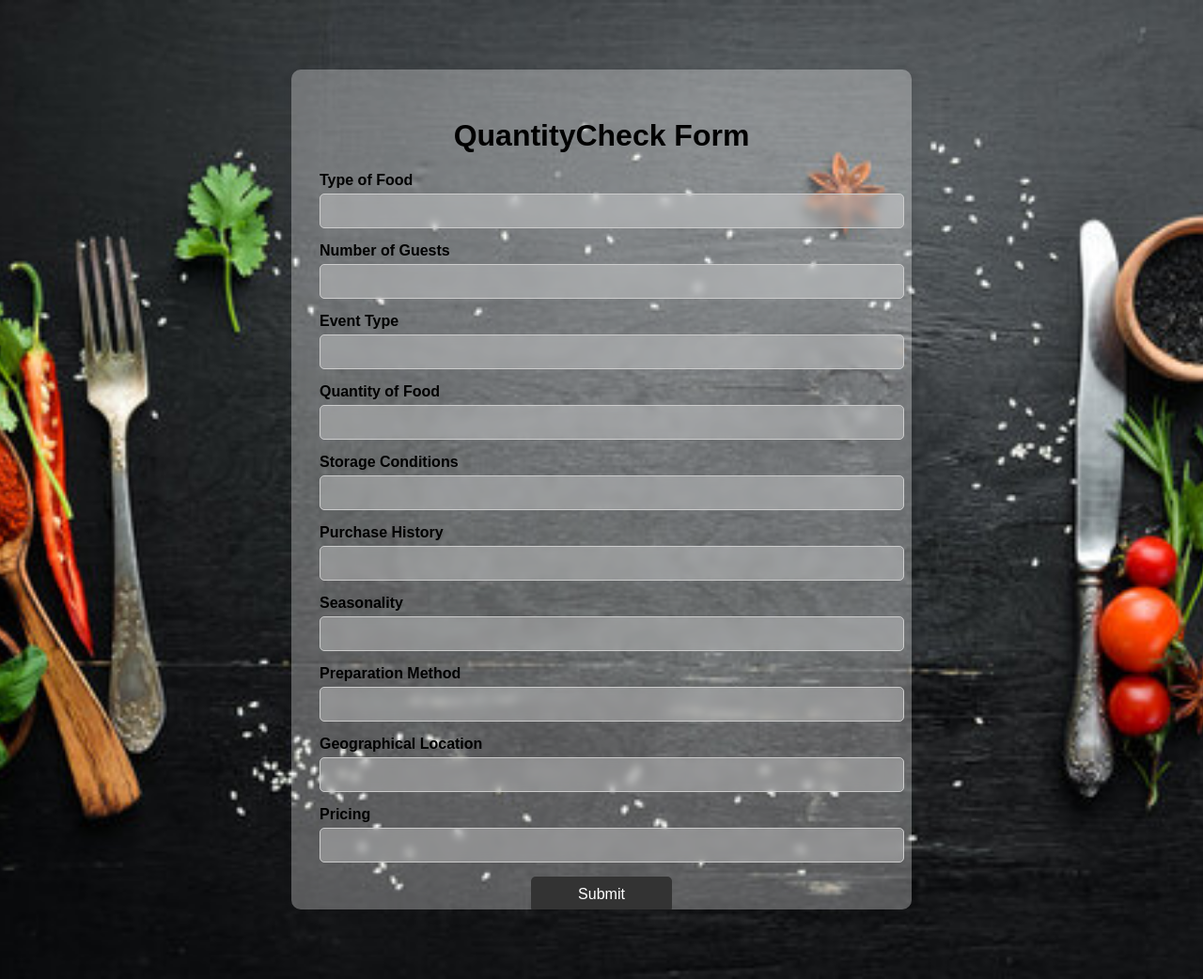
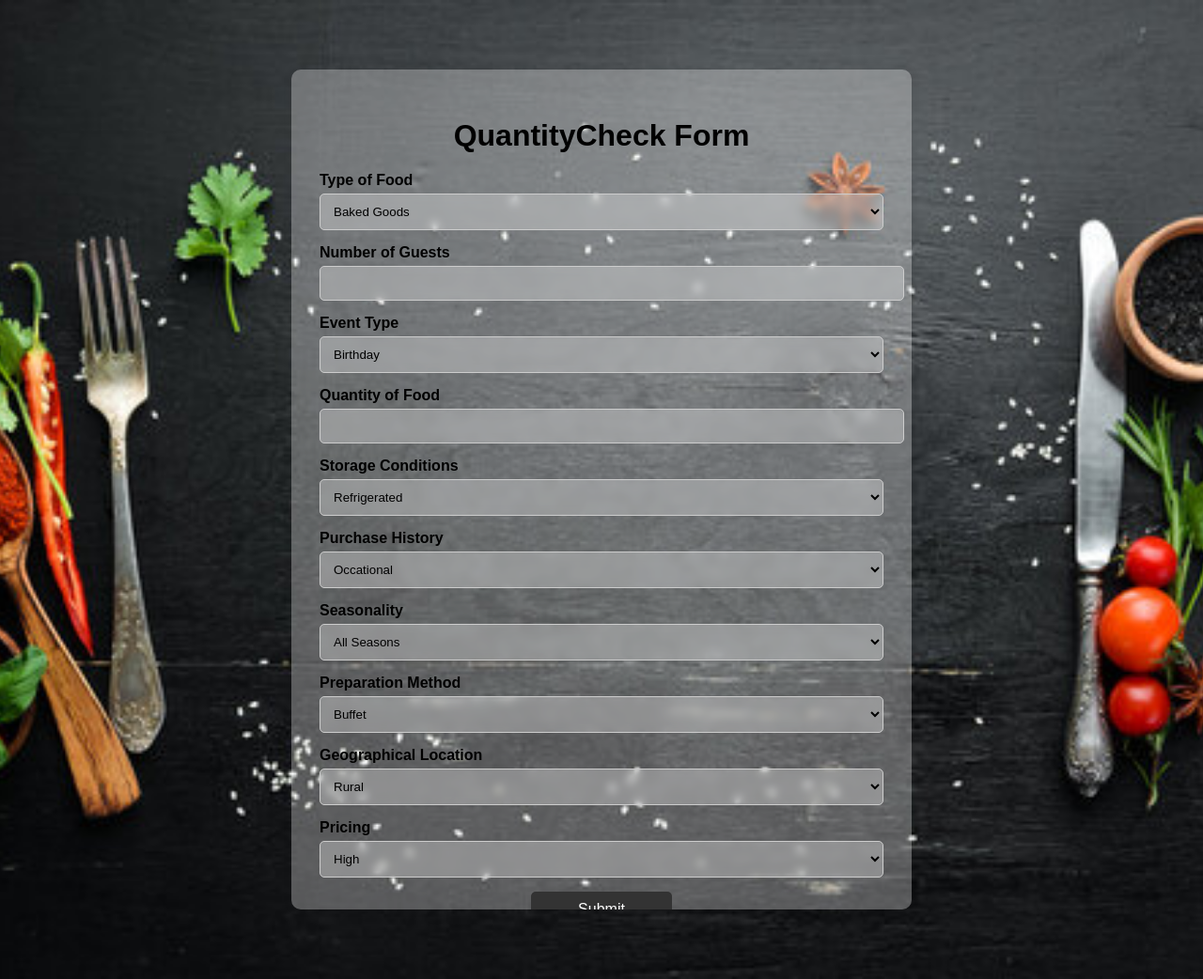
Before and after one commit to gsumanth101/FoodWatse, a Flask app: page /submit_form in a window 1280 px wide. Shown: the whole page at 94% size. Run offline with Flask 3, Linux system fonts and the light colour scheme; parts of the project's set-up code (start-up, migrations or seed data) failed here and were passed over.

Commit message:
updated form

```diff
--- a/templates/join.html
+++ b/templates/join.html
@@ -76,34 +76,76 @@
         <h1>QuantityCheck Form</h1>
         <form action="/submit_form" method="post">
             <label for="typeOfFood">Type of Food</label>
-            <input type="text" id="typeOfFood" name="typeOfFood" required>
+            <!-- <input type="text" id="typeOfFood" name="typeOfFood" required> -->
+                <select name="typeOfFood" id="typeOfFood">
+                <option value="0">Baked Goods</option>
+                <option value="1">Dairy Products</option>
+                <option value="2">Fruits</option>
+                <option value="3">Meat</option>
+                <option value="4">Vegetables</option>
+            </select>
+
 
             <label for="numberOfGuests">Number of Guests</label>
             <input type="number" id="numberOfGuests" name="numberOfGuests" required>
 
             <label for="eventType">Event Type</label>
-            <input type="text" id="eventType" name="eventType" required>
+            <!-- <input type="text" id="eventType" name="eventType" required> -->
+            <select name="eventType" id="eventType">
+                <option value="0">Birthday</option>
+                <option value="1">Corporate</option>
+                <option value="2">Social Gathering</option>
+                <option value="3">Wedding</option>
+            </select>
 
             <label for="quantityOfFood">Quantity of Food</label>
             <input type="number" id="quantityOfFood" name="quantityOfFood" required>
 
             <label for="storageConditions">Storage Conditions</label>
-            <input type="text" id="storageConditions" name="storageConditions" required>
+            <!-- <input type="text" id="storageConditions" name="storageConditions" required> -->
+            <select name="storageConditions" id="storageConditions">
+                <option value="0">Refrigerated</option>
+                <option value="1">Room Temperature</option>
+            </select>
 
             <label for="purchaseHistory">Purchase History</label>
-            <input type="text" id="purchaseHistory" name="purchaseHistory" required>
+            <!-- <input type="text" id="purchaseHistory" name="purchaseHistory" required> -->
+            <select name="purchaseHistory" id="purchaseHistory">
+                <option value="0">Occational</option>
+                <option value="1">Regular</option>
+            </select>
 
             <label for="seasonality">Seasonality</label>
-            <input type="text" id="seasonality" name="seasonality" required>
+            <!-- <input type="text" id="seasonality" name="seasonality" required> -->
+            <select name="seasonality" id="seasonality">
+                <option value="0">All Seasons</option>
+                <option value="1">Summer</option>
+                <option value="2">Winter</option>
+            </select>
 
             <label for="preparationMethod">Preparation Method</label>
-            <input type="text" id="preparationMethod" name="preparationMethod" required>
+            <!-- <input type="text" id="preparationMethod" name="preparationMethod" required> -->
+            <select name="preparationMethod" id="preparationMethod">
+                <option value="0">Buffet</option>
+                <option value="1">Finger Food</option>
+                <option value="2">Sit-Down Dinner</option>
+            </select>
 
             <label for="geographicalLocation">Geographical Location</label>
-            <input type="text" id="geographicalLocation" name="geographicalLocation" required>
+            <!-- <input type="text" id="geographicalLocation" name="geographicalLocation" required> -->
+            <select name="geographicalLocation" id="geographicalLocation">
+                <option value="0">Rural</option>
+                <option value="1">Sub-Urban</option>
+                <option value="2">Urban</option>
+            </select>
 
             <label for="pricing">Pricing</label>
-            <input type="text" id="pricing" name="pricing" required>
+            <!-- <input type="text" id="pricing" name="pricing" required> -->
+            <select name="pricing" id="pricing">
+                <option value="0">High</option>
+                <option value="1">Low</option>
+                <option value="2">Moderate</option>
+            </select>
 
             <div class="submit-button-container">
                 <button type="submit">Submit</button>
```
